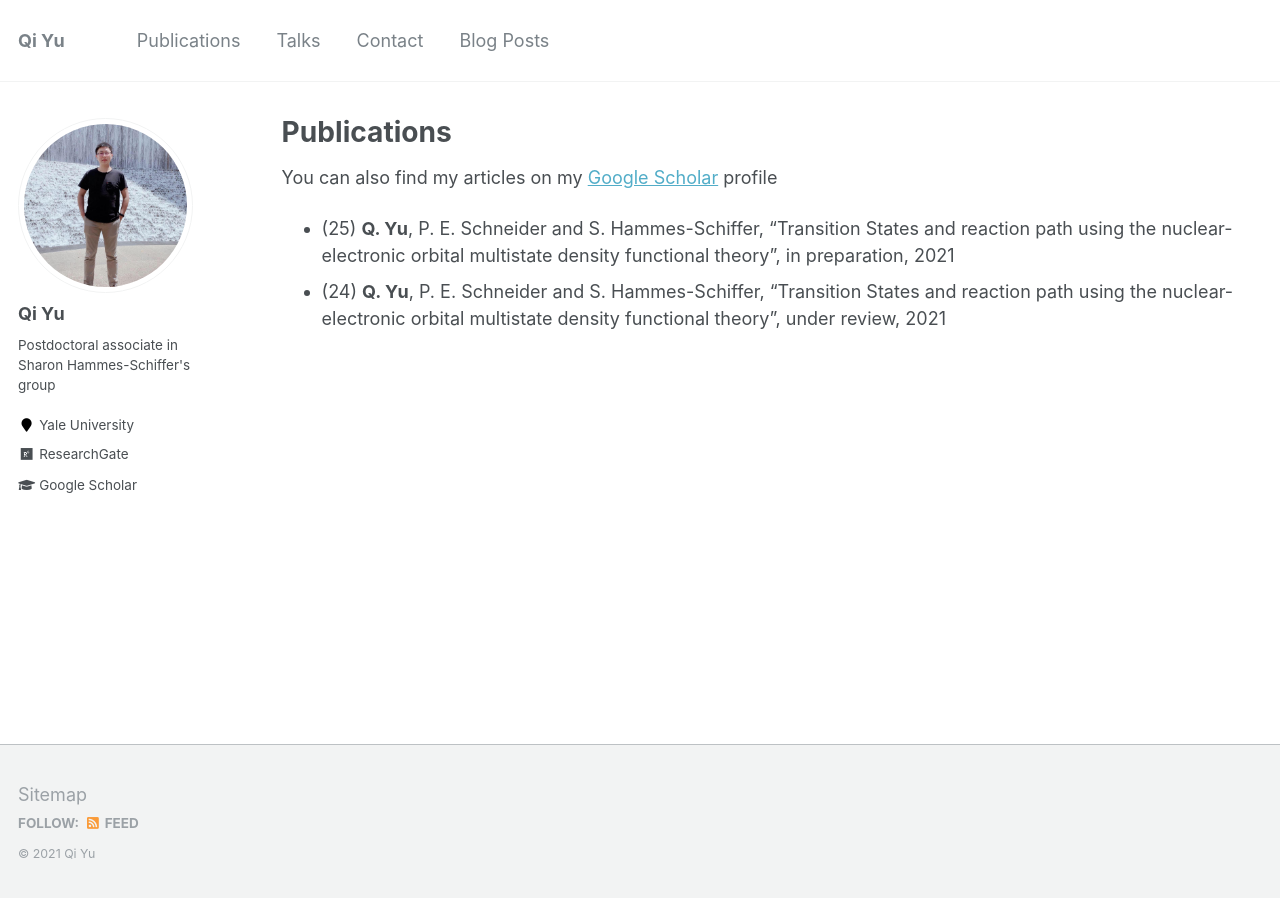
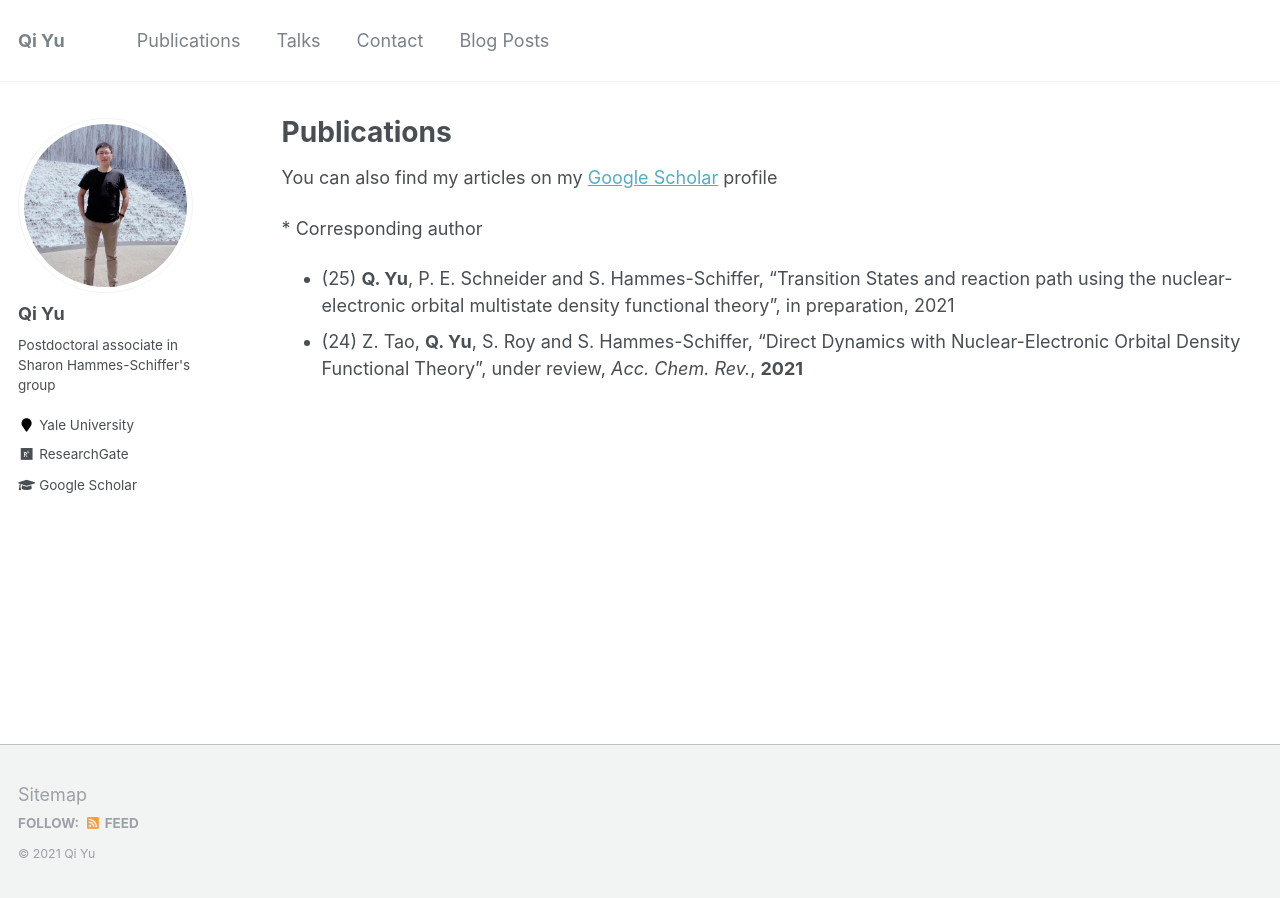
Before and after one commit to qiyuchem/qiyuchem.github.io, a Jekyll site: the page built from _pages/publications.md, in a window 1280 px wide. Built offline with Jekyll 4.4.1, drawn with Linux system fonts in a browser that asks for light colours.

Commit message:
Update publications.md

```diff
--- a/_pages/publications.md
+++ b/_pages/publications.md
@@ -7,5 +7,6 @@ author_profile: true
 
 You can also find my articles on my [Google Scholar](https://scholar.google.com/citations?user=9JiUEQcAAAAJ&hl=en) profile
 
+\* Corresponding author
 * (25) **Q. Yu**, P. E. Schneider and S. Hammes-Schiffer, "Transition States and reaction path using the nuclear-electronic orbital multistate density functional theory", in preparation, 2021
-* (24) **Q. Yu**, P. E. Schneider and S. Hammes-Schiffer, "Transition States and reaction path using the nuclear-electronic orbital multistate density functional theory", under review, 2021
+* (24) Z. Tao, **Q. Yu**, S. Roy and S. Hammes-Schiffer, "Direct Dynamics with Nuclear-Electronic Orbital Density Functional Theory", under review, *Acc. Chem. Rev.*, **2021**
```
